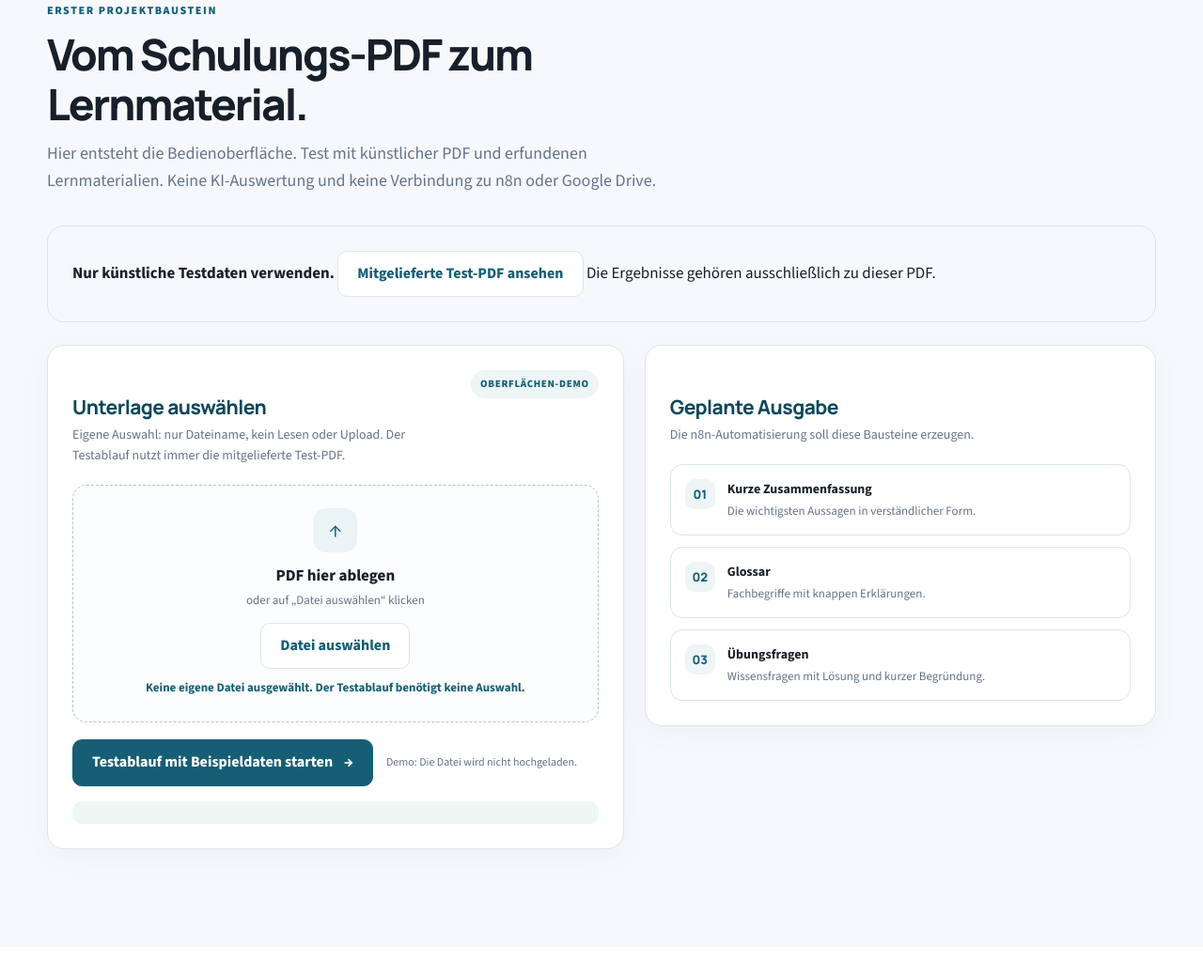
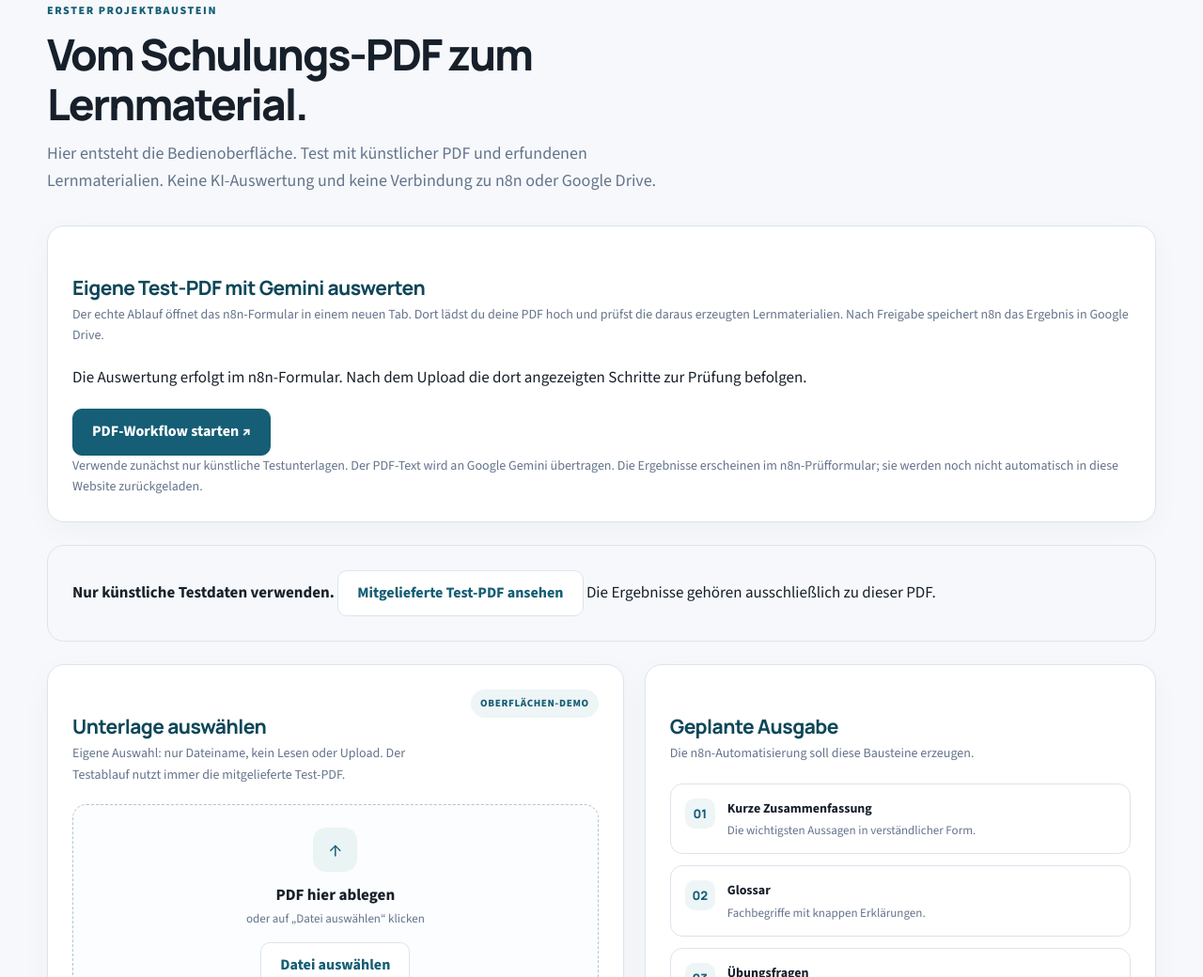
Before and after one commit to manlin65/manlin65.github.io, a website: page N8N/index.html in a window 1280 px wide. Shown: the part 729-1769 px from the top of the page at 94% size. Drawn offline with Linux system fonts and the light colour scheme.

Commit message:
Connect website start button to public n8n upload form

```diff
--- a/N8N/index.html
+++ b/N8N/index.html
@@ -132,7 +132,7 @@
       .footer-inner { align-items: flex-start; flex-direction: column; }
     }
   </style>
-<link rel="stylesheet" href="app.css"><script src="app.js" defer></script>
+<link rel="stylesheet" href="app.css"><style>#start-workflow[hidden]{display:none}</style><script src="app.js" defer></script><script src="workflow.js" defer></script>
 </head>
 <body>
   <header class="topbar">
@@ -181,7 +181,13 @@
           <h2>Vom Schulungs-PDF zum Lernmaterial.</h2>
           <p class="section-intro">Hier entsteht die Bedienoberfläche. Test mit künstlicher PDF und erfundenen Lernmaterialien. Keine KI-Auswertung und keine Verbindung zu n8n oder Google Drive.</p>
         </div>
-        <p class="notice"><strong>Nur künstliche Testdaten verwenden.</strong> <a class="button" href="fixtures/test-schulung.pdf" target="_blank" rel="noopener">Mitgelieferte Test-PDF ansehen</a> Die Ergebnisse gehören ausschließlich zu dieser PDF.</p>
+        <article class="panel" id="live-workflow" style="margin-bottom:24px">
+<div class="panel-top"><div><h3>Eigene Test-PDF mit Gemini auswerten</h3><p class="panel-hint">Der echte Ablauf öffnet das n8n-Formular in einem neuen Tab. Dort lädst du deine PDF hoch und prüfst die daraus erzeugten Lernmaterialien. Nach Freigabe speichert n8n das Ergebnis in Google Drive.</p></div></div>
+<p id="workflow-status" role="status">Die Verbindung zum veröffentlichten n8n-Formular wird eingerichtet.</p>
+<a class="button button-primary" id="start-workflow" hidden target="_blank" rel="noopener noreferrer">PDF-Workflow starten ↗</a>
+<p class="panel-hint">Verwende zunächst nur künstliche Testunterlagen. Der PDF-Text wird an Google Gemini übertragen. Die Ergebnisse erscheinen im n8n-Prüfformular; sie werden noch nicht automatisch in diese Website zurückgeladen.</p>
+</article>
+<p class="notice"><strong>Nur künstliche Testdaten verwenden.</strong> <a class="button" href="fixtures/test-schulung.pdf" target="_blank" rel="noopener">Mitgelieferte Test-PDF ansehen</a> Die Ergebnisse gehören ausschließlich zu dieser PDF.</p>
 <div class="workspace">
           <div class="panel">
             <div class="panel-top"><div><h3>Unterlage auswählen</h3><p class="panel-hint">Eigene Auswahl: nur Dateiname, kein Lesen oder Upload. Der Testablauf nutzt immer die mitgelieferte Test-PDF.</p></div><span class="demo-tag">Oberflächen-Demo</span></div>
--- /dev/null
+++ b/N8N/workflow-config.json
@@ -0,0 +1,3 @@
+{
+  "productionFormUrl": "https://sonja1.app.n8n.cloud/form/2efc6d51-6acd-4e5a-b0e9-4879914dcfc6"
+}
--- /dev/null
+++ b/N8N/workflow.js
@@ -0,0 +1,18 @@
+'use strict';
+(async () => {
+  const status = document.getElementById('workflow-status');
+  const start = document.getElementById('start-workflow');
+  try {
+    const response = await fetch('workflow-config.json', {cache: 'no-store'});
+    if (!response.ok) throw new Error('Konfiguration nicht verfügbar');
+    const config = await response.json();
+    if (!config.productionFormUrl) return;
+    const url = new URL(config.productionFormUrl);
+    if (url.protocol !== 'https:' || !url.hostname.endsWith('.app.n8n.cloud') || !/^\/form\/[^/]+\/?$/.test(url.pathname) || url.username || url.password || url.search || url.hash) throw new Error('Ungültige Formularadresse');
+    start.href = url.href;
+    start.hidden = false;
+    status.textContent = 'Die Auswertung erfolgt im n8n-Formular. Nach dem Upload die dort angezeigten Schritte zur Prüfung befolgen.';
+  } catch {
+    status.textContent = 'Der PDF-Workflow ist gerade nicht verfügbar. Die Beispieldemo unten kannst du weiterhin verwenden.';
+  }
+})();
```
